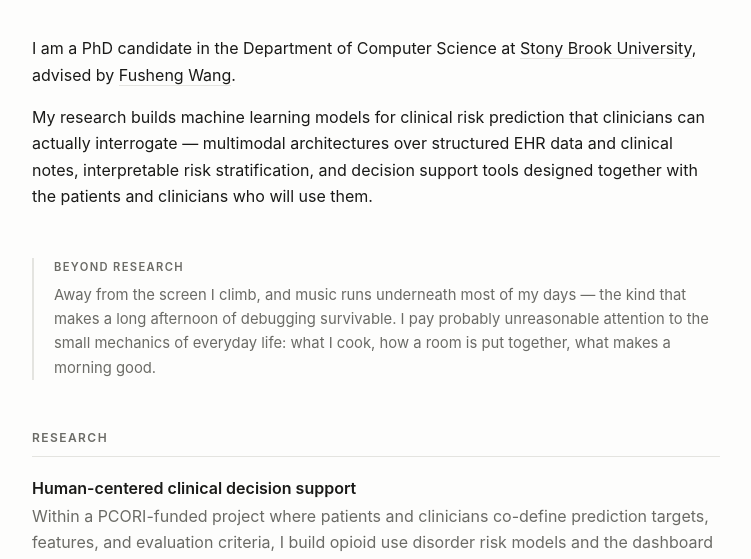
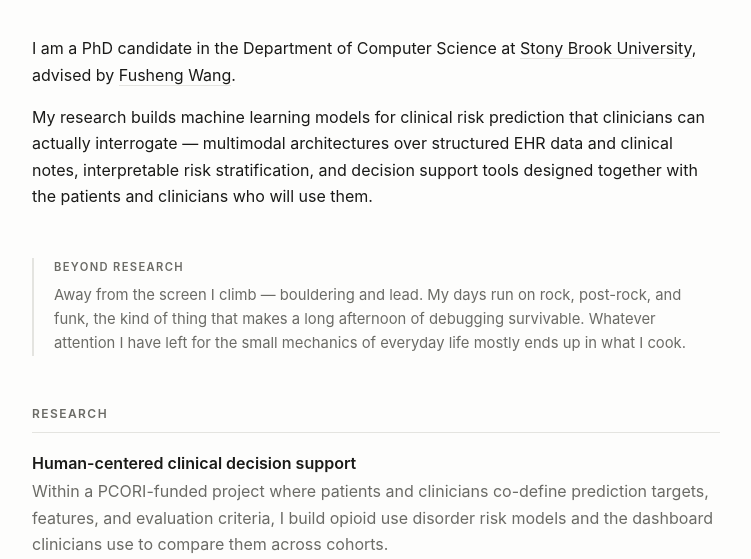
Before and after one commit to ZihanDing/zihanding.github.io, a plain HTML site: page index.html in a window 1280 px wide. Shown: the part 241-800 px from the top of the page, without its empty margins (264-1015 px from the left). Drawn offline with Linux system fonts and the light colour scheme.

Commit message:
Make personal note specific: bouldering and lead, rock/post-rock/funk, cooking

```diff
--- a/index.html
+++ b/index.html
@@ -250,10 +250,10 @@
   <aside class="note">
     <span class="note-label">Beyond research</span>
     <p>
-      Away from the screen I climb, and music runs underneath most of my days — the kind
-      that makes a long afternoon of debugging survivable. I pay probably unreasonable
-      attention to the small mechanics of everyday life: what I cook, how a room is put
-      together, what makes a morning good.
+      Away from the screen I climb — bouldering and lead. My days run on rock, post-rock,
+      and funk, the kind of thing that makes a long afternoon of debugging survivable.
+      Whatever attention I have left for the small mechanics of everyday life mostly
+      ends up in what I cook.
     </p>
   </aside>
 
```
